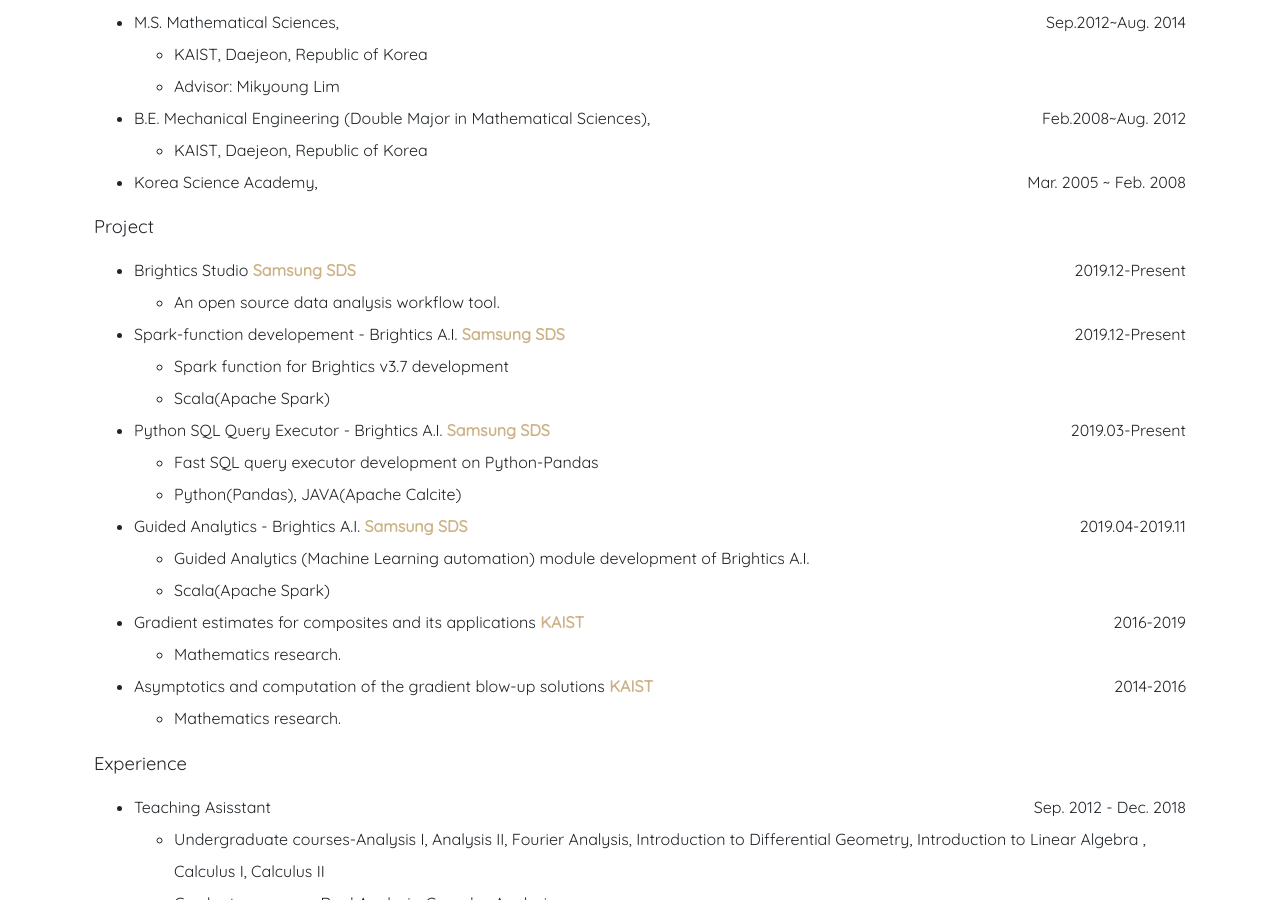
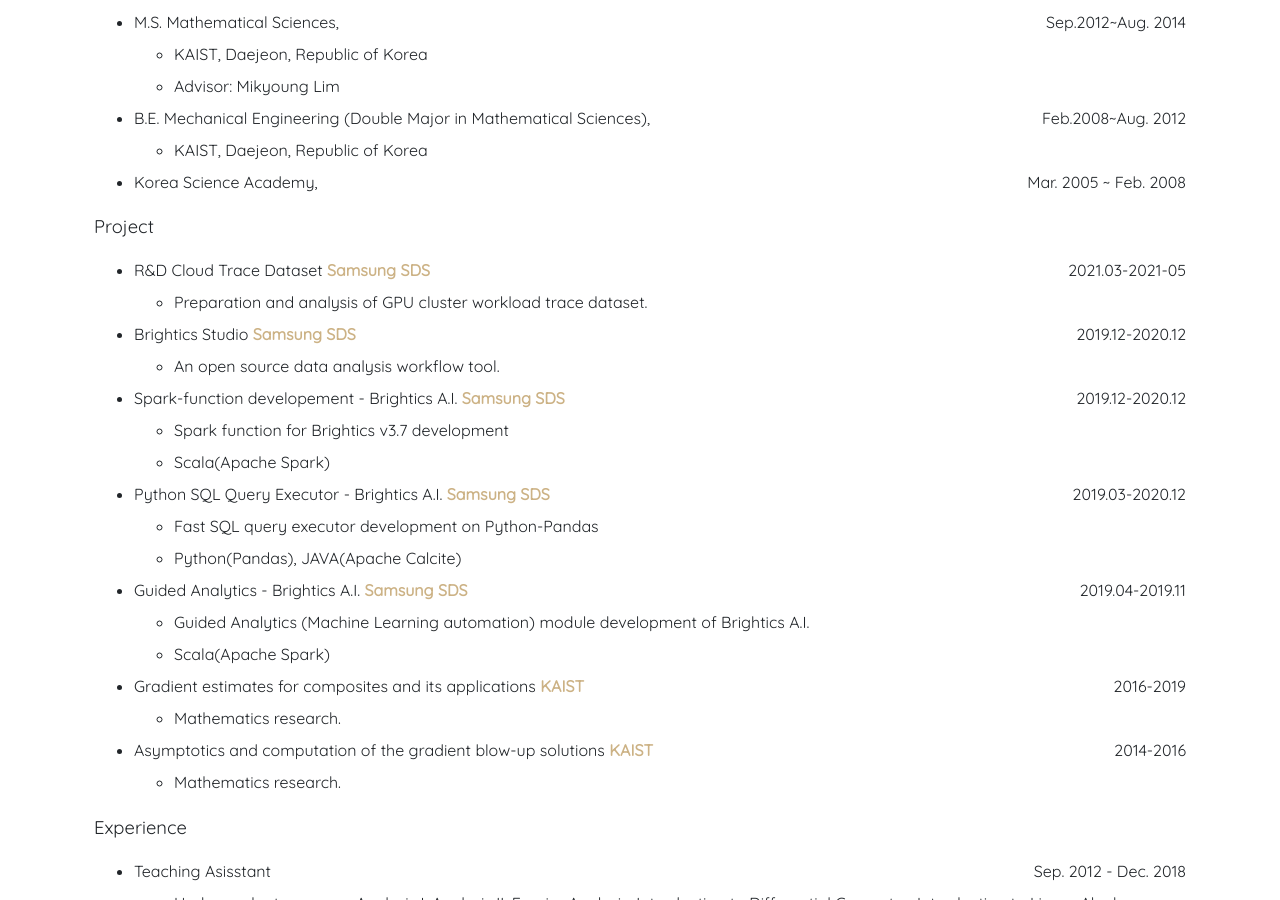
Before and after one commit to younghoonJ/younghoonJ.github.io, a Jekyll site: the page built from about.md, in a window 1280 px wide and 900 px high, scrolled down 1216 px. Built offline with Jekyll 4.4.1, drawn with Linux system fonts in a browser that asks for light colours.

Commit message:
Update about.md

```diff
--- a/about.md
+++ b/about.md
@@ -41,12 +41,14 @@
 - Korea Science Academy, <span style="float: right; ">Mar. 2005 ~ Feb. 2008</span>
 
 ### Project
-- Brightics Studio **Samsung SDS** <span style="float: right; ">2019.12-Present</span>
+- R&D Cloud Trace Dataset **Samsung SDS** <span style="float: right; ">2021.03-2021-05</span>
+  - Preparation and analysis of GPU cluster workload trace dataset.
+- Brightics Studio **Samsung SDS** <span style="float: right; ">2019.12-2020.12</span>
   - An open source data analysis workflow tool.
-- Spark-function developement - Brightics A.I. **Samsung SDS** <span style="float: right; ">2019.12-Present</span>
+- Spark-function developement - Brightics A.I. **Samsung SDS** <span style="float: right; ">2019.12-2020.12</span>
   - Spark function for Brightics v3.7 development
   - Scala(Apache Spark)
-- Python SQL Query Executor - Brightics A.I. **Samsung SDS** <span style="float: right; ">2019.03-Present</span>
+- Python SQL Query Executor - Brightics A.I. **Samsung SDS** <span style="float: right; ">2019.03-2020.12</span>
   - Fast SQL query executor development on Python-Pandas
   - Python(Pandas), JAVA(Apache Calcite)
 - Guided Analytics - Brightics A.I. **Samsung SDS** <span style="float: right; ">2019.04-2019.11</span>
@@ -66,20 +68,20 @@
 - KAIST OLEV Intership <span style="float: right;">Summer 2011</span>
 
 ### Publications and Preprints
-1. Spectral analysis of the Neumann Poincare operator on touching disks and analysis of plasmon resonance
-  **Y. Jung** and M. Lim
+1. Spectral analysis of the Neumann Poincare operator on touching disks and analysis of plasmon resonance<br>
+  **Y. Jung** and M. Lim<br>
   arXiv: 1810.12486
-1. Series expansions of the layer potential operators using the Faber polynomials and their applications to the transmission problem.
-  **Jung, Younghoon**, and Mikyoung Lim.
+1. Series expansions of the layer potential operators using the Faber polynomials and their applications to the transmission problem.<br>
+  **Jung, Younghoon**, and Mikyoung Lim.<br>
   **SIAM Journal on Mathematical Analysis** 53, no. 2 (2021): 1630-1669.
-1. Numerical solution to the interface problem in a general domain using Moser’s deformation method.
-  Hong, Eunhye, Eunjung Lee, **Younghoon Jung**, and Mikyoung Lim.
+1. Numerical solution to the interface problem in a general domain using Moser’s deformation method.<br>
+  Hong, Eunhye, Eunjung Lee, **Younghoon Jung**, and Mikyoung Lim.<br>
   **Journal of Applied Mathematics and Computing** 65, no. 1 (2021): 379-401.
-1. A decay estimate for the eigenvalues of the Neumann-Poincaré operator using the Grunsky coefficients.
-  **Jung, YoungHoon**, and Mikyoung Lim.
+1. A decay estimate for the eigenvalues of the Neumann-Poincaré operator using the Grunsky coefficients.<br>
+  **Jung, YoungHoon**, and Mikyoung Lim.<br>
   **Proceedings of the American Mathematical Society** 148, no. 2 (2020): 591-600.
-1. A joint sparse recovery framework for accurate reconstruction of inclusions in elastic media.
-  Yoo, Jaejun, **Younghoon Jung**, Mikyoung Lim, Jong Chul Ye, and Abdul Wahab.
+1. A joint sparse recovery framework for accurate reconstruction of inclusions in elastic media.<br>
+  Yoo, Jaejun, **Younghoon Jung**, Mikyoung Lim, Jong Chul Ye, and Abdul Wahab.<br>
   **SIAM Journal on Imaging Sciences** 10, no. 3 (2017): 1104-1138.
 
 ### Presentations
```
